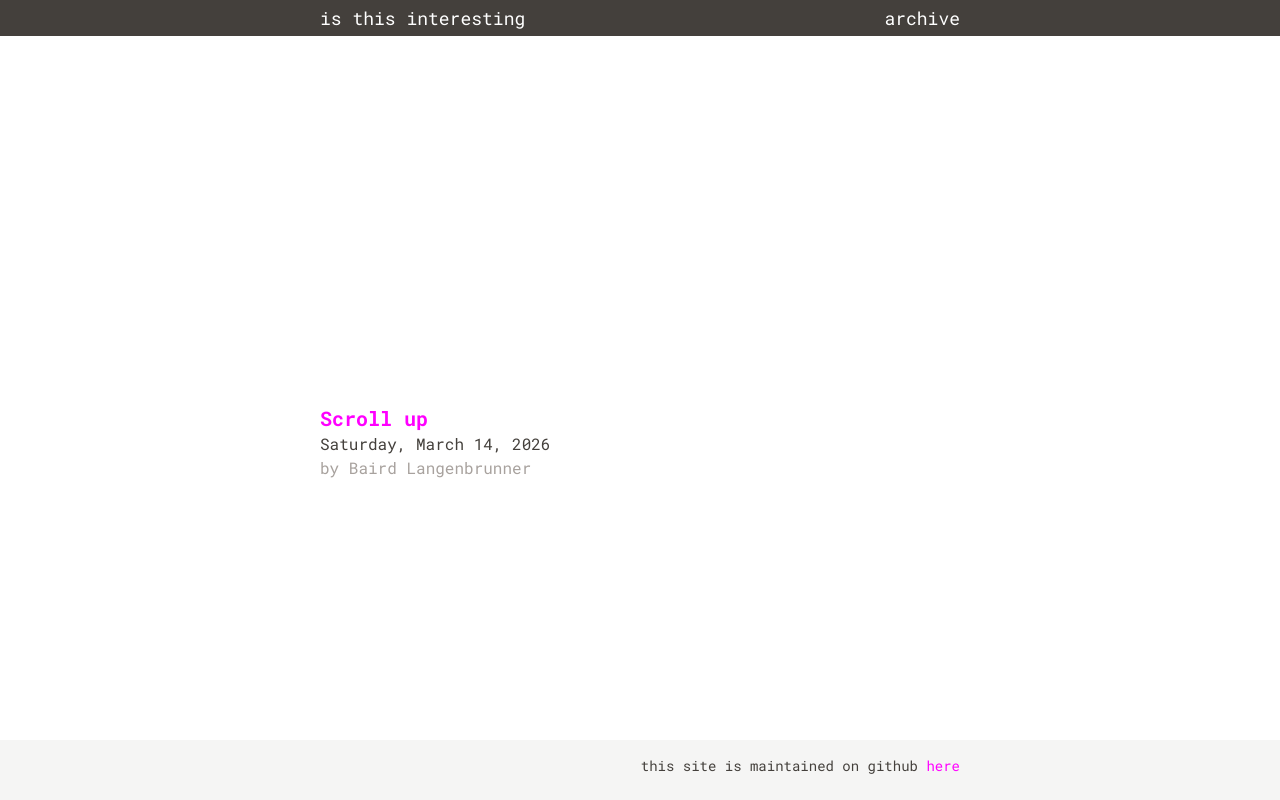
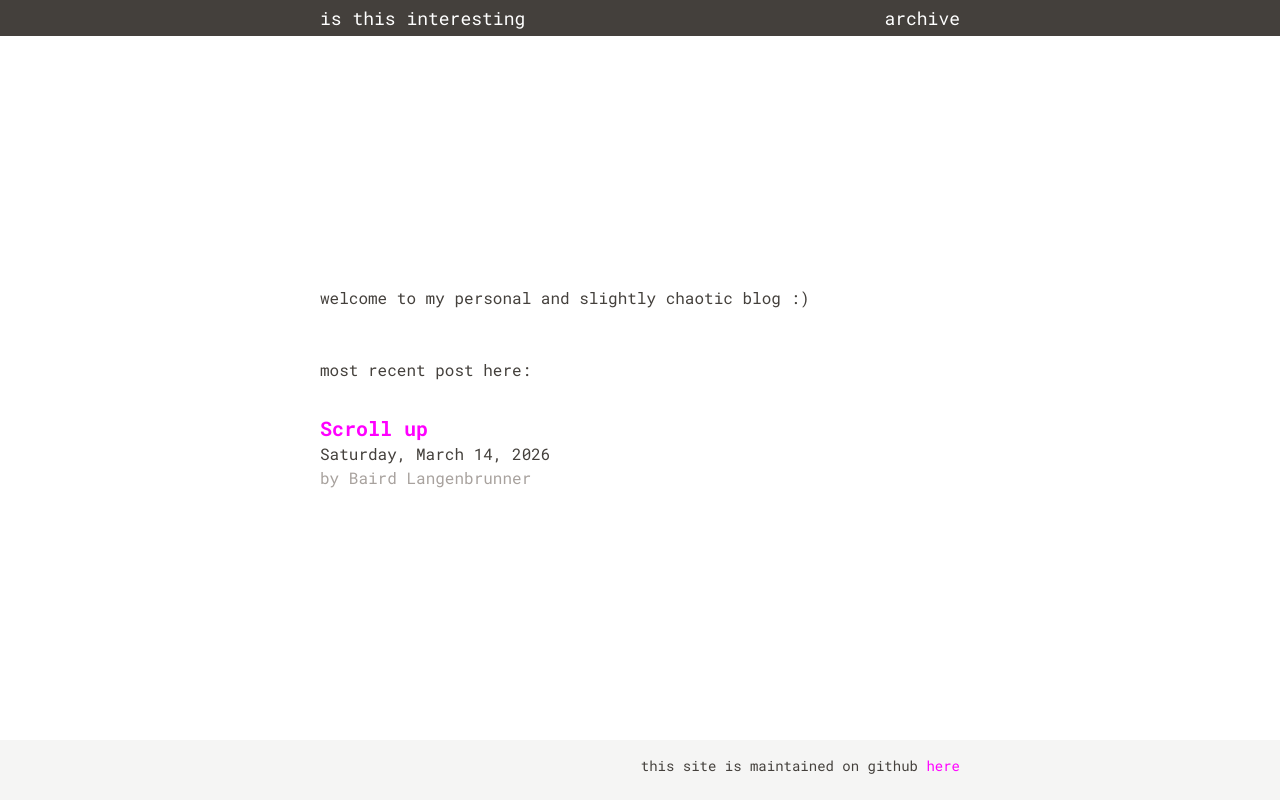
Before and after one commit to bairdlangenbrunner/isthisinteresting, a Next.js app: page / in a window 1280 px wide. Built offline with nearby package versions, Linux system fonts and the light colour scheme.

Commit message:
updating main page

```diff
--- a/app/page.tsx
+++ b/app/page.tsx
@@ -11,22 +11,12 @@ export default async function Home() {
   return (
     // h-full must be passed to main and to div
     <main className="h-full">
-      <div className="flex flex-col navbar-footer-widths mx-auto h-full">
-        <div className="flex flex-col flex-grow justify-center">
-          <h1 className="sm:text-5xl text-4xl text-right font-[900]">
-            {/* <span className="text-stone-700">is this</span>
-            <br />
-            <span className="text-stone-600">interesting</span>
-            <br />
-            <span className="text-stone-500">though</span>
-            <br />
-            <span className="text-stone-400">seriously</span> */}
-          </h1>
-        </div>
-        <div className="flex flex-col flex-1 justify-start">
+      <div className="flex flex-col justify-center navbar-footer-widths mx-auto h-full">
+        <div className="flex flex-col gap-[2rem]">
           <div>
-            <div className="text-sm sm:text-base text-stone-400 mb-[1rem]">
-              {/* latest post: */}
+            <div className="text-sm sm:text-base mb-[2rem]">
+              welcome to my personal and slightly chaotic blog :) <br></br> <br></br> <br></br>
+              most recent post here: <br></br>
             </div>
             <ol>
               {posts[0] && (
```
